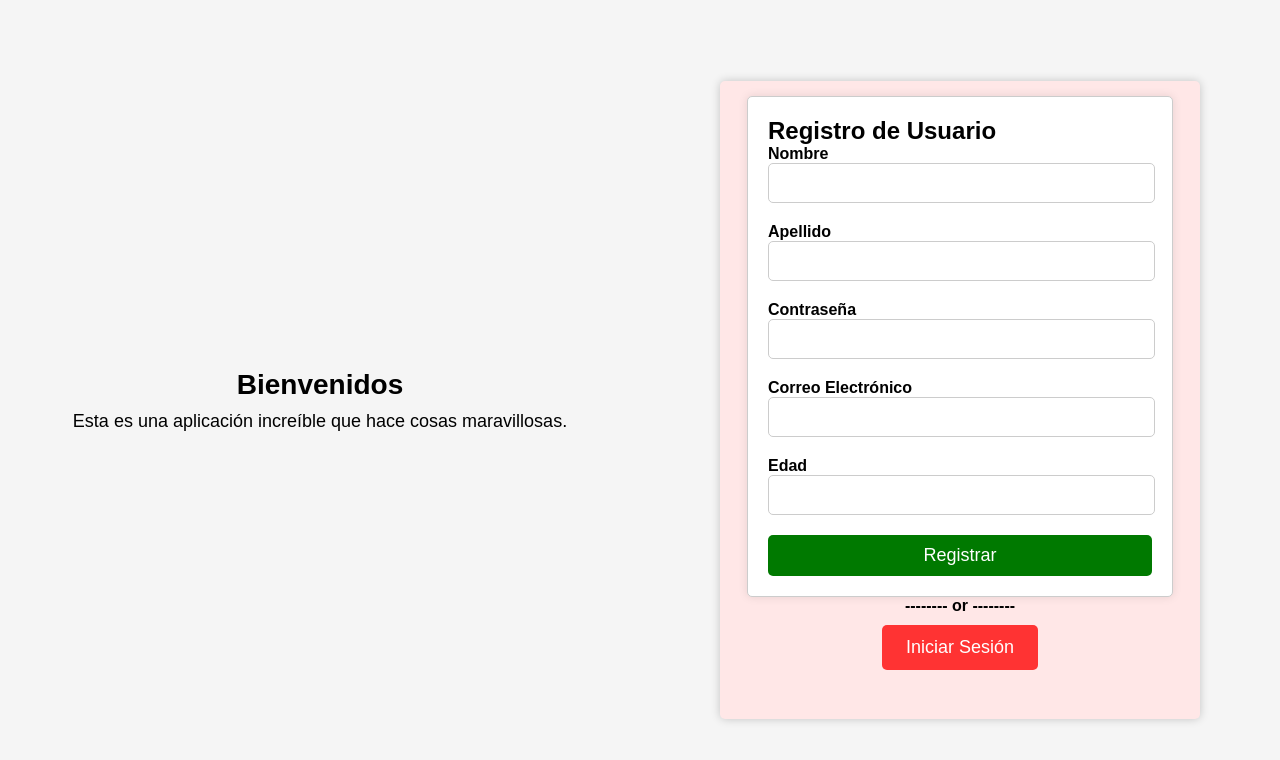
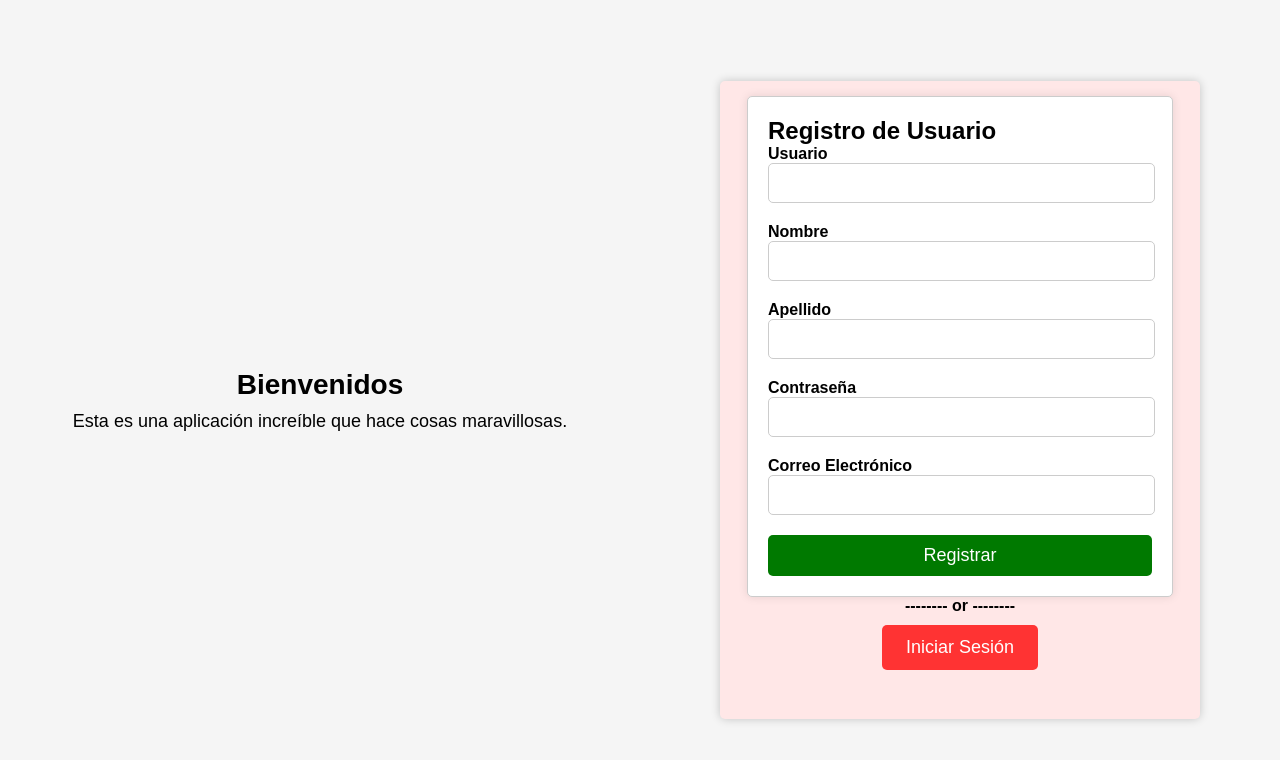
Before and after one commit to FedeSca001/Chat-app, a React (Vite) app: page / in a window 1280 px wide. Both pictures are taken after a click on the button "Crear Usuario". Shown: the top 760 px of the page. Built offline with nearby package versions, Linux system fonts and the light colour scheme; no server answers.

Commit message:
comunicando el back end

```diff
--- a/package.json
+++ b/package.json
@@ -10,6 +10,7 @@
     "preview": "vite preview"
   },
   "dependencies": {
+    "axios": "^1.6.2",
     "react": "^18.2.0",
     "react-dom": "^18.2.0",
     "socket.io-client": "^4.7.2"
--- a/src/App.jsx
+++ b/src/App.jsx
@@ -3,7 +3,7 @@ import './App.css';
 import { Authentication } from './Components/Authentication/Authentication';
 import { ChatContainer } from './Components/ChatContainer/ChatContainer';
 import { NavBar } from './Components/NavBar/NavBar';
-import { getMessages, getUser } from './Logic/Storage/storage';
+import { getMessages } from './Logic/Storage/storage';
 
 function App() {
   const [user, setUser] = useState(null);
@@ -19,11 +19,10 @@ function App() {
   }
 
   localStorage.setItem('messages', JSON.stringify(chat));
-  const userObj = getUser;
+  const userObj = localStorage.getItem('user');
   const msgs = getMessages
   setMesagges([...messages,msgs])
   setUser(userObj)
-
   }, []);
 
   return (
--- a/src/Components/Authentication/CreateUser/CreateUser.jsx
+++ b/src/Components/Authentication/CreateUser/CreateUser.jsx
@@ -1,24 +1,52 @@
 import React, { useState } from 'react';
 import './CreateUser.css'
-import { newUser } from '../../../Logic/Storage/storage';
+import axios from 'axios';
 
 export function CreateUser() {
   const [name, setName] = useState('');
   const [lastName, setLastName] = useState('');
+  const [userName, setUserName] = useState('');
   const [password, setPassword] = useState('');
   const [email, setEmail] = useState('');
-  const [age, setAge] = useState('');
 
-  const handleRegistration = () => {
-    // Aquí puedes agregar la lógica de registro, como enviar los datos al servidor.
-    // Por ahora, solo mostraremos los datos ingresados.
-    newUser(name,lastName,password,email,age)
-  }
+  const handleRegistration = async (e) => {
+    e.preventDefault(); // Evitar que el formulario se envíe de forma predeterminada
+
+    try {
+      const bodypost = {
+        "nombre_usuario": userName,
+        "nombre": name,
+        "apellido": lastName,
+        "img_perfil": "https://img.freepik.com/vector-premium/icono-perfil-avatar_188544-4755.jpg",
+        "acerca_del_usuario": "Soy un usuario de Cat App <3",
+        "password": password,
+        "fecha_nacimiento": "1989-12-31T23:00:00.000Z",
+        "mail": email
+      };
+      const addUserResponse = await axios.post('http://localhost:5000/user/db', bodypost);
+
+      // Agregar usuario al localStorage si la petición fue exitosa
+      localStorage.setItem('user', JSON.stringify(addUserResponse.data));
+      window.location.reload();
+    } catch (error) {
+      alert(error);
+    }
+    // Otras acciones después de enviar el formulario
+  };
+
 
   return (
     <div className="create-user-container">
       <h2>Registro de Usuario</h2>
-      <form>
+      <form onSubmit={handleRegistration}>
+        <div className="form-group">
+          <label>Usuario</label>
+          <input
+            type="text"
+            value={userName}
+            onChange={(e) => setUserName(e.target.value)}
+          />
+        </div>
         <div className="form-group">
           <label>Nombre</label>
           <input
@@ -51,15 +79,7 @@ export function CreateUser() {
             onChange={(e) => setEmail(e.target.value)}
           />
         </div>
-        <div className="form-group">
-          <label>Edad</label>
-          <input
-            type="number"
-            value={age}
-            onChange={(e) => setAge(e.target.value)}
-          />
-        </div>
-        <button onClick={handleRegistration}>Registrar</button>
+        <button type="submit">Registrar</button>
       </form>
     </div>
   );
--- a/src/Components/Authentication/Login/Login.jsx
+++ b/src/Components/Authentication/Login/Login.jsx
@@ -1,19 +1,29 @@
 import React, { useState } from 'react';
 import './Login.css'
-import { getUser } from '../../../Logic/Storage/storage';
+import axios from 'axios';
 
 export function Login() {
   const [userName, setUserName] = useState('');
   const [password, setPassword] = useState('');
 
-  const handleLogin = () => {
-    getUser()
+  const handleLogin = async (e) => {
+    e.preventDefault();
+    try { // ElMacho  machomaaan
+      let getAuth = false
+      getAuth = await axios.get(`http://localhost:5000/user/db/${userName}/${password}`)
+      if (getAuth) {
+        localStorage.setItem('user', JSON.stringify(getAuth.data));
+        window.location.reload();
+      }
+    } catch (error) {
+      alert(error)
+    }
   }
 
   return (
     <div className="login-container">
       <h2>Iniciar Sesión</h2>
-      <form>
+      <form onSubmit={handleLogin}>
         <div className="form-group">
           <label>Nombre de Usuario</label>
           <input
@@ -30,7 +40,7 @@ export function Login() {
             onChange={(e) => setPassword(e.target.value)}
           />
         </div>
-        <button onClick={handleLogin}>Iniciar Sesión</button>
+        <button type="submit">Iniciar Sesión</button>
       </form>
     </div>
   );
--- a/src/Components/ChatContainer/ContactList/ContactItem/ContactItem.jsx
+++ b/src/Components/ChatContainer/ContactList/ContactItem/ContactItem.jsx
@@ -7,11 +7,11 @@ export function ContactItem(props) {
     <div className="contact-card">
       <div className="contact-profile">
         <img className='contact-img'
-            src='https://i.blogs.es/c554bd/portada/1366_2000.jpg'
+            src={'https://st5.depositphotos.com/50037850/64343/v/450/depositphotos_643435830-stock-illustration-reapor-minecraft-gaming-video-vector.jpg'}
             alt={dato} />
       </div>
       <div className="contact-info">
-        <h3 className='contact-info-name'>{dato}</h3>
+        <h3 className='contact-info-name'>{dato.nombre_usuario}</h3>
         <p className='contact-info-p'>Última vez en línea: hace 2 horas</p>
       </div>
     </div>
--- a/src/Components/ChatContainer/ContactList/ContactList.jsx
+++ b/src/Components/ChatContainer/ContactList/ContactList.jsx
@@ -1,12 +1,25 @@
 // En ContactList.js
-import React from 'react';
+import React, { useEffect, useState } from 'react';
 import './ContactList.css';
 import { Link } from 'react-router-dom';
 import { ContactItem } from './ContactItem/ContactItem';
+import axios from 'axios';
 
 export function ContactList(props) {
+  const [list,setList] = useState([0,1,2])
   const { user } = props;
-  const list = [0,1,2,3,4,5,6,7,8,9].map((item) => item.toString());
+  useEffect(() => {
+    const fetchData = async () => {
+      try {
+        const result = await axios.get('http://localhost:5000/user/db/allusers');
+        setList(result.data);
+      } catch (error) {
+        alert.error('Error al obtener datos:', error);
+      }
+    };
+
+    fetchData();
+  }, []);
 
   return (
     <section className="contact-list">
--- a/src/Logic/Storage/storage.js
+++ b/src/Logic/Storage/storage.js
@@ -40,5 +40,4 @@ export function newMessage (message,fromUser, toUser ){
         date: new Date()
     }
     localStorage.setItem('messages', JSON.stringify(chat));
-    console.log(chat.message);
 }
```
Also changed, not shown: src/Components/ChatContainer/ChatArea/MessageInput/MessageInput.jsx (+0 -7 lines), 1 other file (tests, documents, lock files or other folders).
